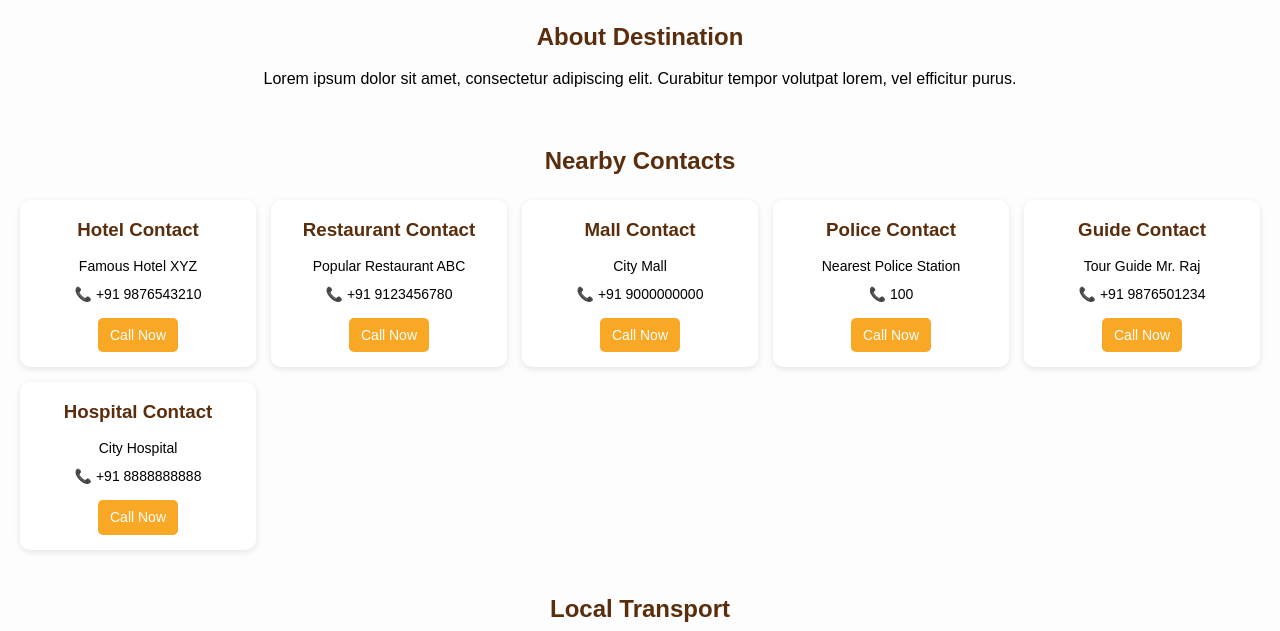
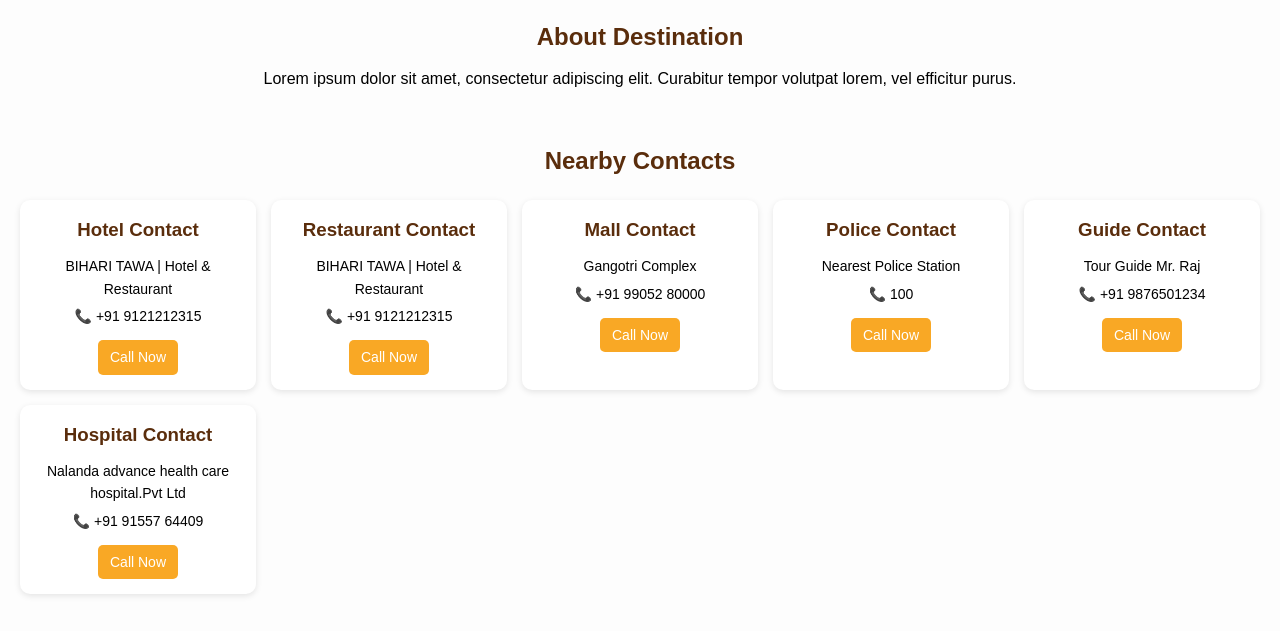
Before and after one commit to amankumar96617/tourist_, a plain HTML site: page html/destnation/nalanda.html in a window 1280 px wide. Shown: the part 414-1045 px from the top of the page. Drawn offline with Linux system fonts and the light colour scheme.

Commit message:
Update nalanda.html

```diff
--- a/html/destnation/nalanda.html
+++ b/html/destnation/nalanda.html
@@ -277,21 +277,21 @@
     <div class="contact-cards">
       <div class="card">
         <h3>Hotel Contact</h3>
-        <p>Famous Hotel XYZ</p>
-        <p>📞 +91 9876543210</p>
-        <a href="tel:+919876543210">Call Now</a>
+        <p>BIHARI TAWA | Hotel & Restaurant</p>
+        <p>📞 +91 9121212315 </p>
+        <a href="tel:+91 9121212315 ">Call Now</a>
       </div>
       <div class="card">
         <h3>Restaurant Contact</h3>
-        <p>Popular Restaurant ABC</p>
-        <p>📞 +91 9123456780</p>
-        <a href="tel:+919123456780">Call Now</a>
+        <p>BIHARI TAWA | Hotel & Restaurant</p>
+        <p>📞 +91 9121212315</p>
+        <a href="tel:+91 9121212315 ">Call Now</a>
       </div>
       <div class="card">
         <h3>Mall Contact</h3>
-        <p>City Mall</p>
-        <p>📞 +91 9000000000</p>
-        <a href="tel:+919000000000">Call Now</a>
+        <p>Gangotri Complex</p>
+        <p>📞 +91 99052 80000 </p>
+        <a href="tel:+91 99052 80000">Call Now</a>
       </div>
       <div class="card">
         <h3>Police Contact</h3>
@@ -307,9 +307,9 @@
       </div>
       <div class="card">
         <h3>Hospital Contact</h3>
-        <p>City Hospital</p>
-        <p>📞 +91 8888888888</p>
-        <a href="tel:+918888888888">Call Now</a>
+        <p>Nalanda advance health care hospital.Pvt Ltd</p>
+        <p>📞 +91 91557 64409 </p>
+        <a href="tel:+91 91557 64409">Call Now</a>
       </div>
     </div>
   </section>
```
